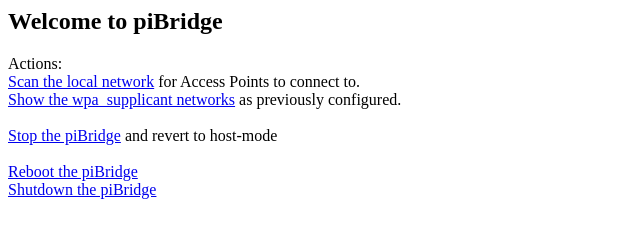
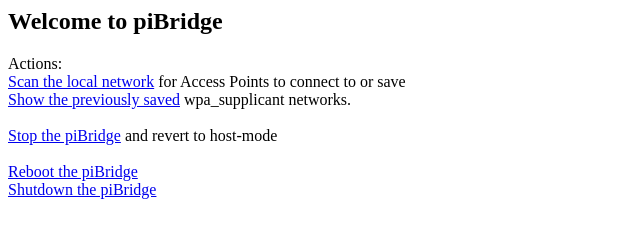
Before and after one commit to akhepcat/bridgeap, a plain HTML site: page httpd/index.html in a window 1280 px wide. Shown: the whole page, without its empty margins (0-640 px from the left). Drawn offline with Linux system fonts and the light colour scheme.

```diff
--- a/httpd/index.html
+++ b/httpd/index.html
@@ -5,8 +5,8 @@
 <body>
 <h2>Welcome to piBridge</h2>
 Actions: <br />
-<a href="scan.cgi">Scan the local network</a> for Access Points to connect to.<br />
-<a href="wpa_list_nets.cgi">Show the wpa_supplicant networks</a> as previously configured.<br />
+<a href="scan.cgi">Scan the local network</a> for Access Points to connect to or save<br />
+<a href="wpa_list_nets.cgi">Show the previously saved</a> wpa_supplicant networks.<br />
 <br />
 <a href="stop.cgi">Stop the piBridge</a> and revert to host-mode<br />
 <br />
```
Also changed, not shown: 2 other files.
